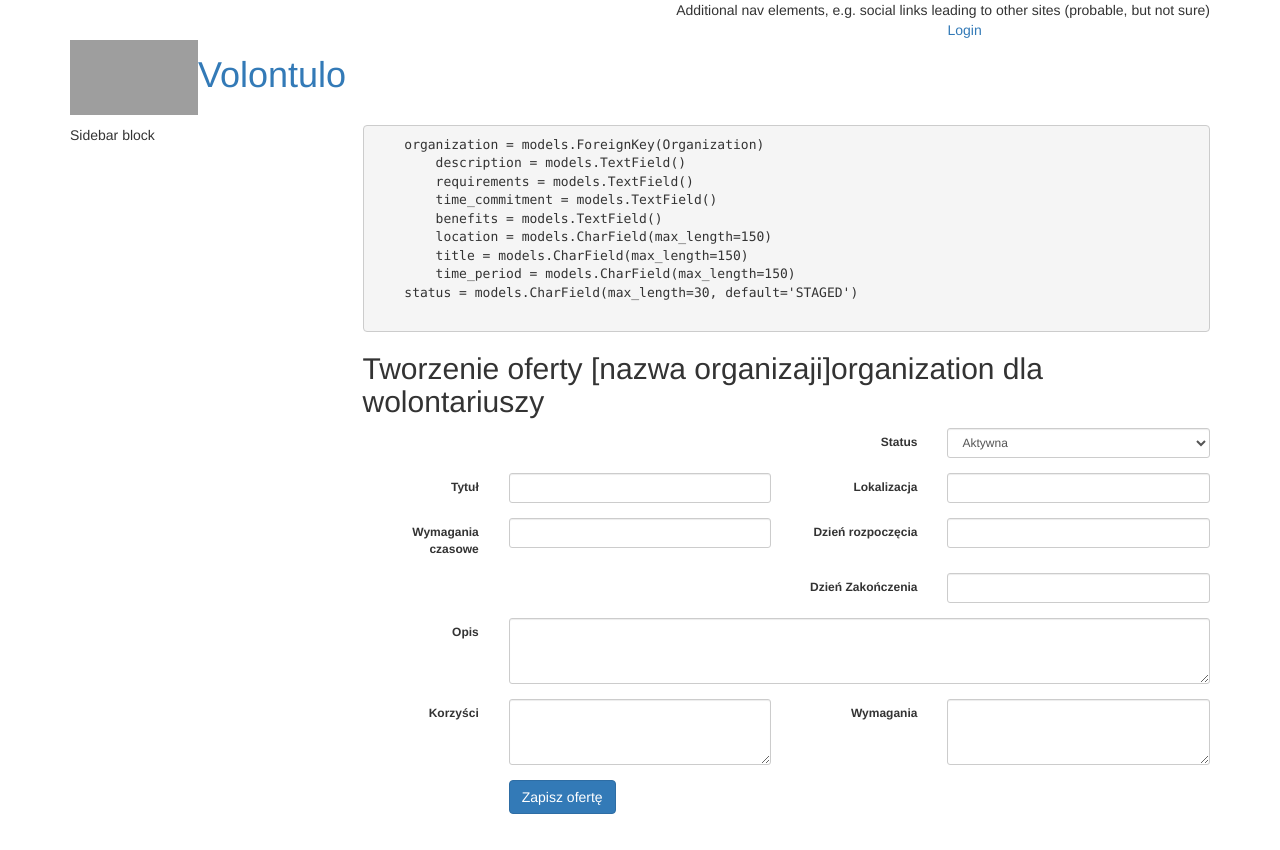
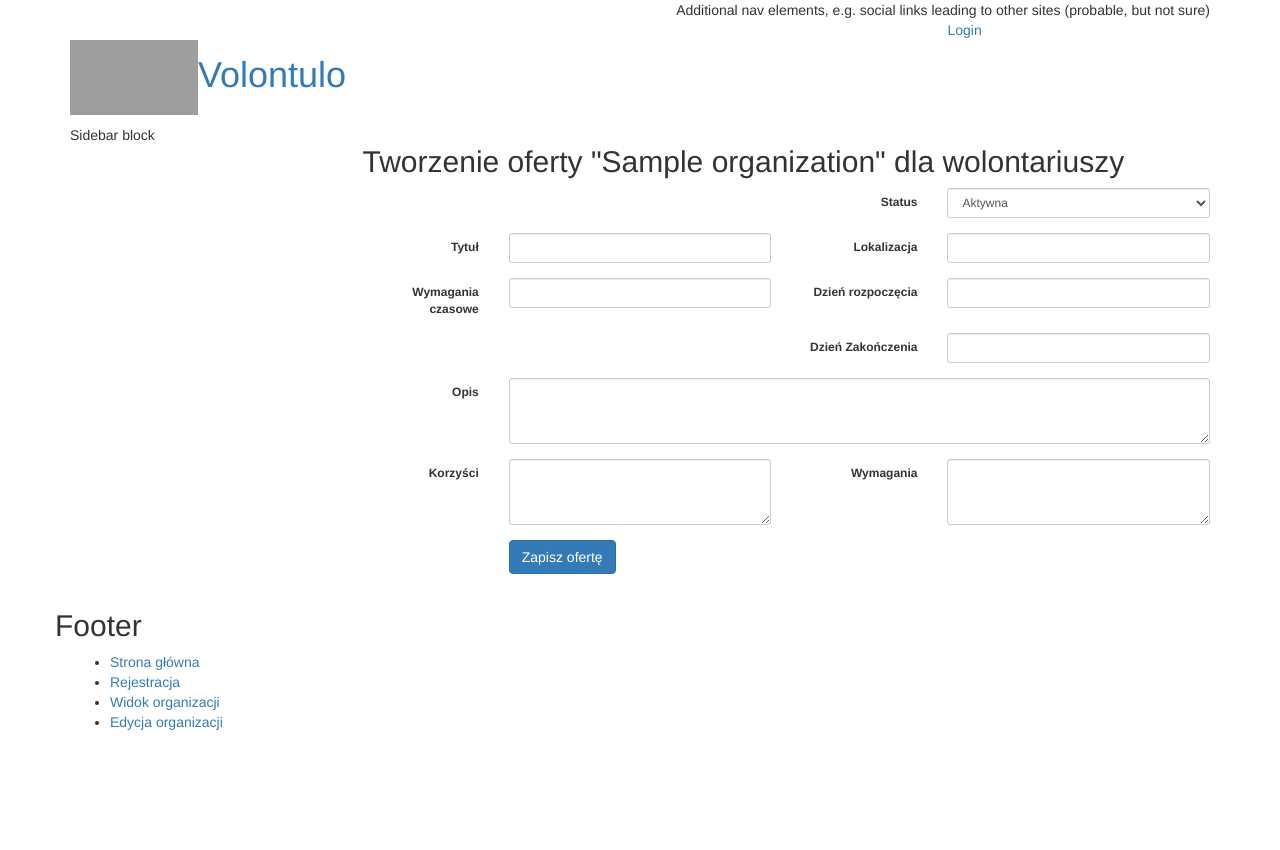
Before and after one commit to stxnext-csr/volontulo, a Django app: template templates/volontulo/offer_form.html in a window 1280 px wide. Shown: the top 850 px of the page. After the commit the page ends 730 px from the top, so only its background shows below. Run offline with Django 3.2, Linux system fonts and the light colour scheme; the template is opened without the code that fills it: most values are stand-ins (such as "Sample title", 1, 10 or a date in 2020); some libraries are stand-ins or nearby versions; grey boxes are pictures that could not be loaded.

Commit message:
#27 Merge python code with HTML templates; fix minor bugs

```diff
--- a/templates/volontulo/offer_form.html
+++ b/templates/volontulo/offer_form.html
@@ -3,20 +3,9 @@
 {% block title %}Tworzenie oferty dla wolontariuszy{% endblock %}
 
 {% block content %}
-    <pre>
-    organization = models.ForeignKey(Organization)
-        description = models.TextField()
-        requirements = models.TextField()
-        time_commitment = models.TextField()
-        benefits = models.TextField()
-        location = models.CharField(max_length=150)
-        title = models.CharField(max_length=150)
-        time_period = models.CharField(max_length=150)
-    status = models.CharField(max_length=30, default='STAGED')
-    </pre>
-    <form id="offer_form" class="form-horizontal" method="post" action="{% url 'offer_form' %}" role="form" enctype="multipart/form-data">
+    <form id="offer_form" class="form-horizontal" method="post" action="{% url 'offer_form' organization.id %}" role="form" enctype="multipart/form-data">
         {% csrf_token %}
-        <h2>Tworzenie oferty [nazwa organizaji]{{ offer_form.organization.name }} dla wolontariuszy</h2>
+        <h2>Tworzenie oferty "{{ organization.name }}" dla wolontariuszy</h2>
         <div class="form-group form-group-sm">
             <label class="col-xs-offset-6 col-xs-2 control-label" for="{{ offer_form.status.id_for_label }}">Status</label>
             <div class="col-xs-4">
@@ -71,6 +60,7 @@
 
         <div class="form-group form-group-sm">
             <div class="col-xs-offset-2 col-xs-10">
+                <input type="hidden" value="{{ organization.id }}" name="organization" />
                 <button type="submit" name="submit" class="btn btn-primary">Zapisz ofertę</button>
             </div>
         </div>
--- a/templates/volontulo/organization_view.html
+++ b/templates/volontulo/organization_view.html
@@ -28,6 +28,7 @@
         <div class="form-group form-group-sm">
             <div class="col-xs-offset-2 col-xs-10">
                 <button type="submit" name="submit" class="btn btn-primary">Edytuj organizację</button>
+                <a href="{% url 'offer_form' organization.id %}" class="btn btn-success">Dodaj ofertę</a>
             </div>
         </div>
     </form>
--- a/urls.py
+++ b/urls.py
@@ -32,7 +32,7 @@ urlpatterns = [  # pylint: disable=invalid-name
         name='show_offer'
     ),
     url(
-        r'^offers/form',
+        r'^offers/form/(?P<organization_id>[0-9]+)$',
         views.offer_form,
         name='offer_form'
     ),
```
Also changed, not shown: views.py (+12 -16 lines).
